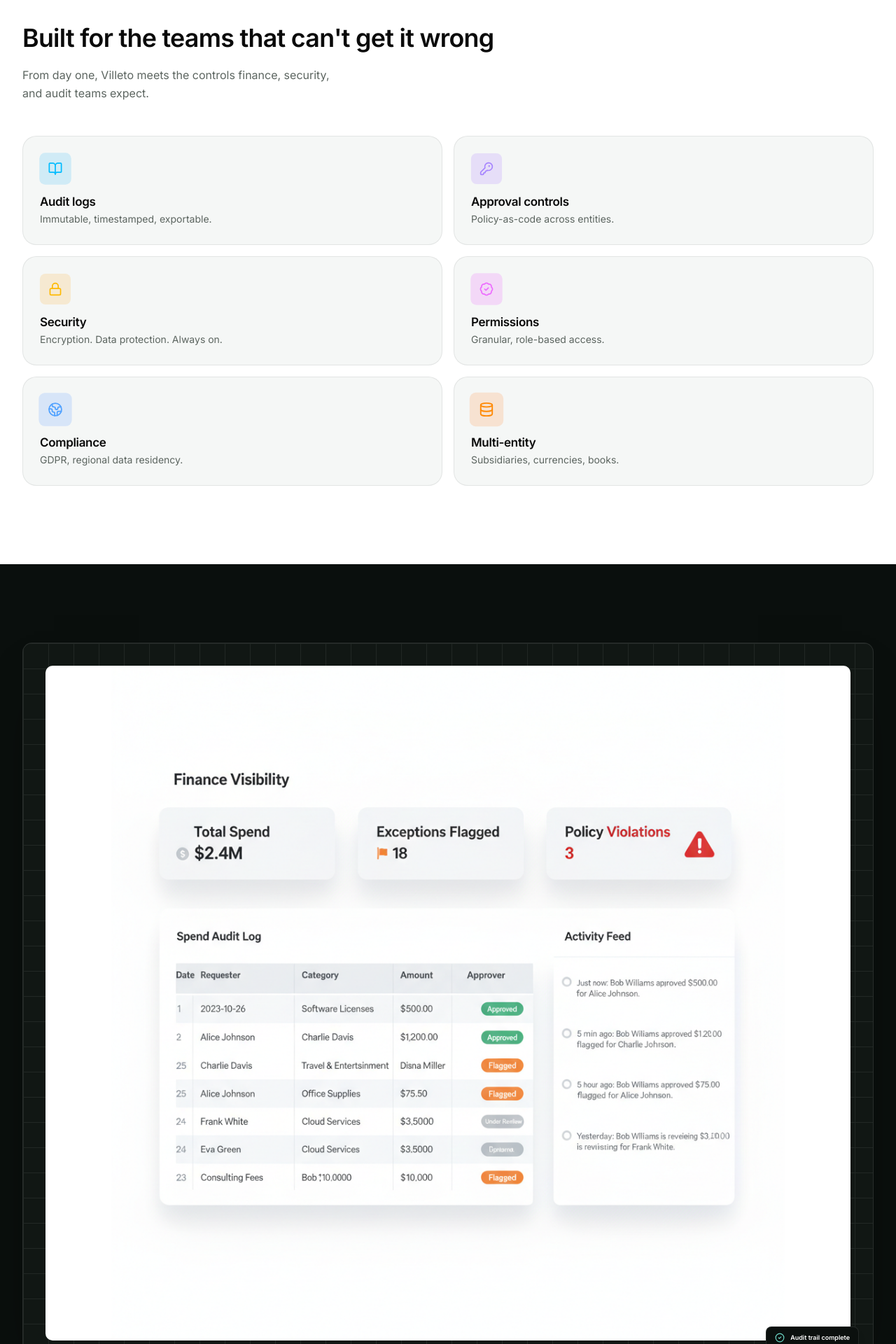
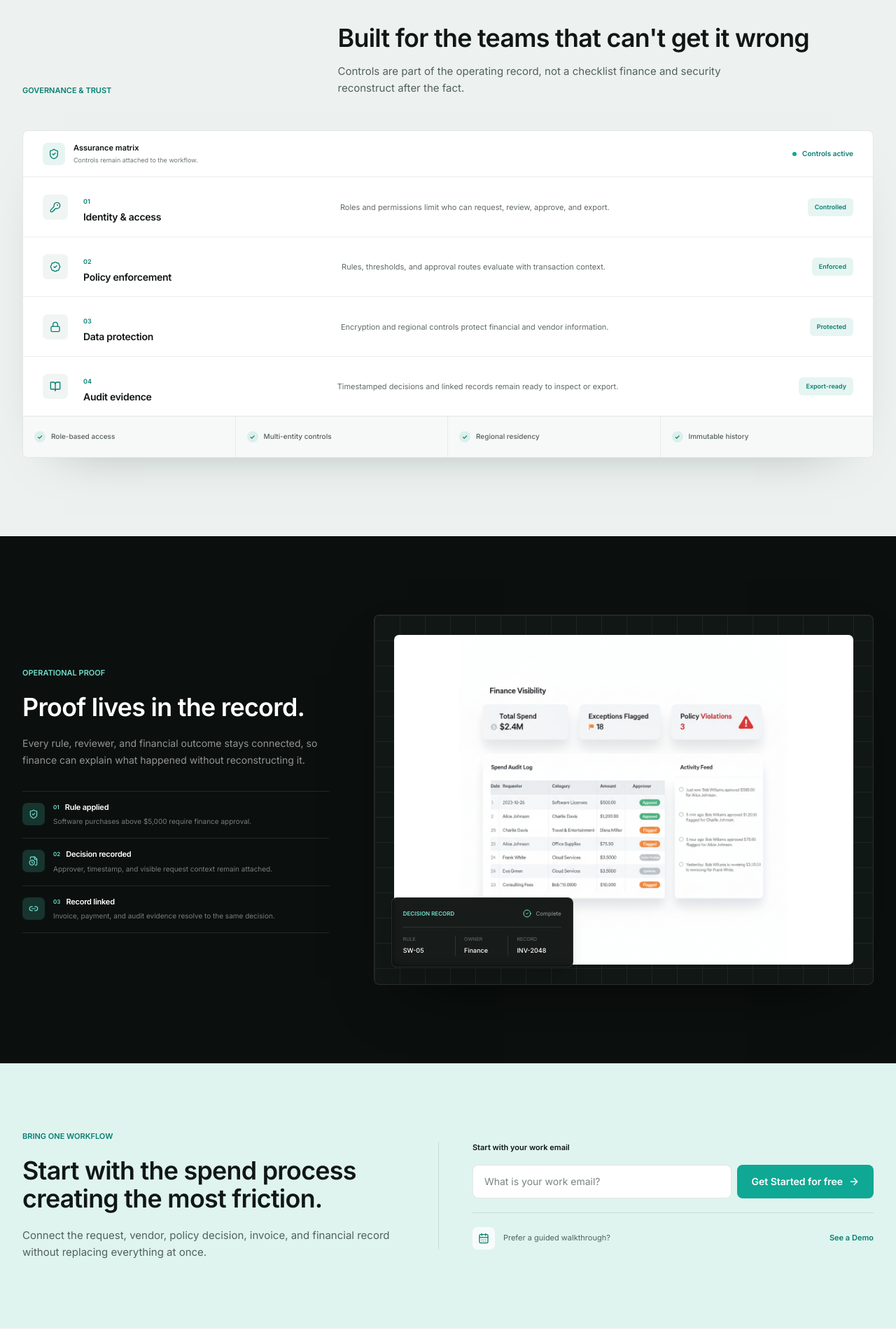
Before and after one commit to villetostream/villeto-web, a Next.js app: page / in a window 1280 px wide. Shown: the part 4460-6380 px from the top of the page at 70% size. Built offline with nearby package versions, Linux system fonts and the light colour scheme; no server answers.

Commit message:
feat: strengthen landing trust and conversion

```diff
--- a/components/layout/Footer.tsx
+++ b/components/layout/Footer.tsx
@@ -11,8 +11,9 @@ export function Footer() {
     <footer className="bg-[var(--bg-canvas)] text-[var(--text-primary)] border-t border-[var(--border-hairline)]">
       <Container className="grid grid-cols-1 gap-12 py-16 sm:py-20 md:grid-cols-[1.2fr_1fr_1fr_1fr]">
         <div className="flex flex-col gap-6">
-          <Link href="/" className="relative flex overflow-hidden w-[160px] h-[52px] -ml-2 transition-transform duration-300 hover:scale-[1.02]">
-            <Image src="/images/villeto-logo.png" alt={footer.brand} fill sizes="120px" className="object-contain scale-[2.2] object-center" />
+          <Link href="/" className="flex items-center gap-2.5 rounded-[6px] focus-visible:outline-2 focus-visible:outline-offset-4 focus-visible:outline-[var(--accent)]">
+            <Image src="/images/villeto-v.png" alt="" width={28} height={31} className="h-[31px] w-[28px]" />
+            <span className="text-[19px] font-semibold text-[var(--text-primary)]">{footer.brand}</span>
           </Link>
           <p className="max-w-[320px] text-[15px] leading-relaxed opacity-70">{footer.tagline}</p>
           <div className="flex items-center gap-4">
--- a/components/sections/FinalCta.tsx
+++ b/components/sections/FinalCta.tsx
@@ -1,7 +1,7 @@
 "use client";
+
 import { useState } from "react";
-import Image from "next/image";
-import { Loader2 } from "lucide-react";
+import { ArrowRight, CalendarDays, Loader2 } from "lucide-react";
 import { Container } from "@/components/ui/Container";
 import { Reveal } from "@/components/ui/Reveal";
 import { finalCta } from "@/lib/content/trust";
@@ -11,54 +11,43 @@ export function FinalCta() {
   const { handleSubmit, loading, error } = useEmailOnboarding();
   const [email, setEmail] = useState("");
 
-  const onSubmit = (e: React.FormEvent) => {
-    e.preventDefault();
+  const onSubmit = (event: React.FormEvent) => {
+    event.preventDefault();
     handleSubmit(email);
   };
 
   return (
-    <section id="get-started" className="section-tinted section-glow-top relative overflow-hidden py-24 sm:py-28">
-      <Image
-        src="/images/cta-background-texture.png"
-        alt=""
-        fill
-        className="pointer-events-none object-cover opacity-[0.12] mix-blend-overlay"
-      />
-      <Container className="relative flex flex-col items-center gap-8 text-center">
-        <Reveal className="flex flex-col items-center gap-4">
-          <h2 className="max-w-[820px] text-[length:var(--fs-h2)] font-semibold text-[var(--text-primary)]">
-            {finalCta.heading}
-          </h2>
-          <p className="max-w-[600px] text-[17px] leading-relaxed text-[var(--text-secondary)] sm:text-[19px]">
-            {finalCta.subhead}
-          </p>
+    <section id="get-started" className="bg-[#dff4ef] py-20 text-[#111714] sm:py-24">
+      <Container className="grid gap-10 md:grid-cols-[0.92fr_1.08fr] md:items-center md:gap-16">
+        <Reveal>
+          <p className="text-[11px] font-semibold uppercase text-[#087f70]">{finalCta.eyebrow}</p>
+          <h2 className="mt-5 max-w-[620px] text-[length:var(--fs-h2)] font-semibold leading-[1.08]">{finalCta.heading}</h2>
+          <p className="mt-5 max-w-[540px] text-[15px] leading-6 text-[#53605a]">{finalCta.subhead}</p>
         </Reveal>
-        <Reveal delay={0.1}>
-          <form
-            className="flex w-full max-w-[520px] items-center gap-1 rounded-[var(--radius-sm)] border border-[var(--border-hairline)] bg-[var(--bg-canvas)] p-1.5 pl-5 relative"
-            onSubmit={onSubmit}
-          >
-            <label htmlFor="cta-email" className="sr-only">
-              {finalCta.emailPlaceholder}
-            </label>
+
+        <Reveal delay={0.08} className="border-l border-[#0a0f0d]/10 md:pl-12">
+          <p className="text-[11px] font-semibold">Start with your work email</p>
+          <form className="relative mt-4 flex flex-col gap-2 sm:flex-row" onSubmit={onSubmit}>
+            <label htmlFor="cta-email" className="sr-only">{finalCta.emailPlaceholder}</label>
             <input
               id="cta-email"
               type="email"
               value={email}
-              onChange={(e) => setEmail(e.target.value)}
+              onChange={(event) => setEmail(event.target.value)}
               placeholder={finalCta.emailPlaceholder}
               disabled={loading}
-              className="min-h-[40px] w-full min-w-0 flex-1 bg-transparent text-[14.5px] text-[var(--text-primary)] placeholder:text-[var(--text-secondary)] border-none focus:outline-none focus:ring-0 focus:border-transparent focus-visible:outline-none disabled:opacity-50"
+              className="min-h-[48px] min-w-0 flex-1 rounded-[8px] border border-black/10 bg-white px-4 text-[14px] text-[#111714] placeholder:text-[#7a8580] focus:border-[#0ea894] focus:outline-none disabled:opacity-50"
             />
-            <button
-              type="submit"
-              disabled={loading}
-              className="flex min-h-[44px] shrink-0 items-center justify-center gap-2 whitespace-nowrap rounded-[var(--radius-sm)] bg-[var(--accent)] px-5 text-[14.5px] font-semibold text-[var(--accent-contrast)] transition-transform hover:translate-y-[-1px] disabled:opacity-50 disabled:pointer-events-none"
-            >
-              {loading ? <Loader2 className="size-4 animate-spin" /> : finalCta.cta.label}
+            <button type="submit" disabled={loading} className="flex min-h-[48px] shrink-0 items-center justify-center gap-2 rounded-[8px] bg-[#0ea894] px-5 text-[14px] font-semibold text-white transition-colors hover:bg-[#0b907f] disabled:pointer-events-none disabled:opacity-50">
+              {loading ? <Loader2 className="size-4 animate-spin" /> : finalCta.cta.label}<ArrowRight className="size-4" />
             </button>
-            {error && <span className="absolute -bottom-6 left-0 text-[13px] text-red-500">{error}</span>}
+            {error && <span className="absolute -bottom-6 left-0 text-[12px] text-red-600">{error}</span>}
           </form>
+
+          <div className="mt-5 flex items-center gap-3 border-t border-[#0a0f0d]/10 pt-5">
+            <span className="flex size-8 items-center justify-center rounded-[7px] bg-white/75 text-[#087f70]"><CalendarDays className="size-4" /></span>
+            <div className="flex flex-1 items-center justify-between gap-4"><p className="text-[11px] text-[#53605a]">Prefer a guided walkthrough?</p><a href={finalCta.demo.href} className="text-[11px] font-semibold text-[#087f70]">{finalCta.demo.label}</a></div>
+          </div>
         </Reveal>
       </Container>
     </section>
--- a/components/sections/TestimonialBand.tsx
+++ b/components/sections/TestimonialBand.tsx
@@ -4,43 +4,48 @@ import { Container } from "@/components/ui/Container";
 import { Reveal } from "@/components/ui/Reveal";
 
 const evidence = [
-  { icon: ShieldCheck, title: "The rule that applied", body: "Policy checks and exception reasons remain attached to the transaction." },
-  { icon: FileClock, title: "The people who decided", body: "Approvals are timestamped with the request context reviewers saw." },
-  { icon: Link2, title: "The financial record that followed", body: "Receipt, invoice, payment, and audit history resolve in one place." },
+  { icon: ShieldCheck, title: "Rule applied", body: "Software purchases above $5,000 require finance approval." },
+  { icon: FileClock, title: "Decision recorded", body: "Approver, timestamp, and visible request context remain attached." },
+  { icon: Link2, title: "Record linked", body: "Invoice, payment, and audit evidence resolve to the same decision." },
 ] as const;
 
 export function TestimonialBand() {
   return (
-    <section className="overflow-hidden bg-[var(--ink)] py-20 text-[var(--ink-foreground)] sm:py-28">
-      <Container className="grid items-center gap-12 lg:grid-cols-[1.12fr_0.88fr] lg:gap-16">
+    <section className="overflow-hidden bg-[#0b100e] py-20 text-white sm:py-28">
+      <Container className="grid items-center gap-12 md:grid-cols-[0.76fr_1.24fr] md:gap-16">
         <Reveal>
-          <div className="relative aspect-[1.18/1] overflow-hidden rounded-[14px] border border-white/10 bg-[#111714] shadow-[0_35px_80px_-45px_rgba(0,0,0,0.9)]">
-            <div className="absolute inset-0 opacity-[0.07]" style={{ backgroundImage: "linear-gradient(#fff 1px, transparent 1px), linear-gradient(90deg, #fff 1px, transparent 1px)", backgroundSize: "36px 36px" }} />
-            <div className="absolute inset-5 overflow-hidden rounded-[10px] border border-white/10 bg-white sm:inset-8">
-              <Image src="/images/finance-visibility-dashboard.png" alt="Villeto audit and finance visibility workspace" fill sizes="(max-width: 1024px) 92vw, 55vw" className="object-contain" />
-            </div>
-            <div className="absolute bottom-3 right-3 flex items-center gap-2 rounded-[8px] border border-white/10 bg-[#0b100e] px-3 py-2 shadow-lg sm:bottom-5 sm:right-5">
-              <CheckCircle2 className="size-3.5 text-[#6edbca]" />
-              <span className="text-[9px] font-semibold text-white">Audit trail complete</span>
-            </div>
+          <p className="text-[11px] font-semibold uppercase text-[#72dece]">Operational proof</p>
+          <h2 className="mt-5 max-w-[480px] text-[length:var(--fs-h2)] font-semibold leading-[1.08]">Proof lives in the record.</h2>
+          <p className="mt-5 max-w-[460px] text-[14px] leading-6 text-white/55">Every rule, reviewer, and financial outcome stays connected, so finance can explain what happened without reconstructing it.</p>
+
+          <div className="mt-8 divide-y divide-white/10 border-y border-white/10">
+            {evidence.map((item, index) => {
+              const Icon = item.icon;
+              return (
+                <div key={item.title} className="grid grid-cols-[32px_1fr] gap-3 py-4">
+                  <span className="flex size-8 items-center justify-center rounded-[7px] bg-[#17342e] text-[#72dece]"><Icon className="size-3.5" /></span>
+                  <div><div className="flex items-center gap-2"><span className="text-[8px] font-semibold text-[#72dece]">0{index + 1}</span><h3 className="text-[11px] font-semibold">{item.title}</h3></div><p className="mt-1.5 text-[10px] leading-4 text-white/45">{item.body}</p></div>
+                </div>
+              );
+            })}
           </div>
         </Reveal>
 
         <Reveal delay={0.08}>
-          <p className="text-[11px] font-semibold uppercase text-[#6edbca]">Operational proof</p>
-          <h2 className="mt-5 max-w-[520px] text-[length:var(--fs-h2)] font-semibold leading-[1.08]">Every decision leaves a record.</h2>
-          <p className="mt-5 max-w-[500px] text-[15px] leading-7 text-white/58">Finance should not need a testimonial to understand what happened. Villeto keeps the evidence inside the workflow.</p>
+          <div className="relative aspect-[1.35/1] overflow-hidden rounded-[8px] border border-white/10 bg-[#111714] shadow-[0_38px_90px_-48px_rgba(0,0,0,0.9)]">
+            <div className="absolute inset-0 opacity-[0.06]" style={{ backgroundImage: "linear-gradient(#fff 1px, transparent 1px), linear-gradient(90deg, #fff 1px, transparent 1px)", backgroundSize: "36px 36px" }} />
+            <div className="absolute inset-5 overflow-hidden rounded-[7px] border border-white/10 bg-white sm:inset-7">
+              <Image src="/images/finance-visibility-dashboard.png" alt="Villeto finance visibility and audit workspace" fill sizes="(max-width: 1024px) 92vw, 60vw" className="object-contain" />
+            </div>
 
-          <div className="mt-9 divide-y divide-white/10 border-y border-white/10">
-            {evidence.map((item) => {
-              const Icon = item.icon;
-              return (
-                <div key={item.title} className="flex gap-4 py-5">
-                  <span className="flex size-9 shrink-0 items-center justify-center rounded-[8px] bg-[#15352f] text-[#6edbca]"><Icon className="size-4" /></span>
-                  <div><h3 className="text-[12px] font-semibold">{item.title}</h3><p className="mt-1.5 text-[11px] leading-5 text-white/45">{item.body}</p></div>
-                </div>
-              );
-            })}
+            <div className="absolute bottom-4 left-4 w-[230px] rounded-[8px] border border-white/10 bg-[#0b100e]/95 p-4 shadow-xl backdrop-blur sm:bottom-6 sm:left-6 sm:w-[260px]">
+              <div className="flex items-center justify-between"><span className="text-[8px] font-semibold uppercase text-[#72dece]">Decision record</span><span className="flex items-center gap-1.5 text-[8px] text-white/55"><CheckCircle2 className="size-3 text-[#72dece]" />Complete</span></div>
+              <div className="mt-3 grid grid-cols-3 divide-x divide-white/10 border-t border-white/10 pt-3">
+                <div><p className="text-[7px] uppercase text-white/35">Rule</p><p className="mt-1 text-[9px] font-medium">SW-05</p></div>
+                <div className="pl-3"><p className="text-[7px] uppercase text-white/35">Owner</p><p className="mt-1 text-[9px] font-medium">Finance</p></div>
+                <div className="pl-3"><p className="text-[7px] uppercase text-white/35">Record</p><p className="mt-1 text-[9px] font-medium">INV-2048</p></div>
+              </div>
+            </div>
           </div>
         </Reveal>
       </Container>
--- a/components/sections/TrustGrid.tsx
+++ b/components/sections/TrustGrid.tsx
@@ -1,61 +1,60 @@
 "use client";
 
-import Image from "next/image";
-import { BookOpen, KeyRound, Lock, BadgeCheck, Globe2, Database } from "lucide-react";
-import { motion } from "framer-motion";
+import { BadgeCheck, BookOpen, KeyRound, Lock, ShieldCheck } from "lucide-react";
 import { Container } from "@/components/ui/Container";
 import { Reveal } from "@/components/ui/Reveal";
-import { trustSection, trustItems } from "@/lib/content/trust";
+import { trustItems, trustSection, trustSignals } from "@/lib/content/trust";
 
-const icons = { book: BookOpen, key: KeyRound, lock: Lock, "badge-check": BadgeCheck, globe: Globe2, database: Database };
-const iconColors: Record<string, string> = {
-  book: "bg-sky-500/15 text-sky-400",
-  key: "bg-violet-500/15 text-violet-400",
-  lock: "bg-amber-500/15 text-amber-400",
-  "badge-check": "bg-fuchsia-500/15 text-fuchsia-400",
-  globe: "bg-blue-500/15 text-blue-400",
-  database: "bg-orange-500/15 text-orange-400",
-};
+const icons = { book: BookOpen, key: KeyRound, lock: Lock, "badge-check": BadgeCheck };
 
 export function TrustGrid() {
   return (
-    <section className="bg-[var(--bg-canvas)] py-20 text-[var(--text-primary)] sm:py-28">
-      <Container className="grid grid-cols-1 gap-12 lg:grid-cols-[0.9fr_1.1fr] lg:gap-16">
-        <Reveal className="flex flex-col justify-between">
+    <section id="trust" className="bg-[#edf2f0] py-20 text-[#111714] sm:py-28">
+      <Container>
+        <Reveal className="grid gap-5 md:grid-cols-[0.72fr_1.28fr] md:items-end">
+          <p className="text-[11px] font-semibold uppercase text-[#087f70]">{trustSection.eyebrow}</p>
           <div>
-            <h2 className="text-[length:var(--fs-h2)] font-semibold leading-[1.1]">{trustSection.heading}</h2>
-            <p className="mt-5 max-w-[440px] text-[16px] leading-relaxed text-[var(--text-secondary)]">
-              {trustSection.subhead}
-            </p>
-          </div>
-          <div className="relative mt-12 hidden aspect-square w-full max-w-[380px] opacity-90 lg:block">
-            <Image src="/images/security-compliance-illustration.png" alt="" fill className="object-contain" />
+            <h2 className="max-w-[760px] text-[length:var(--fs-h2)] font-semibold leading-[1.08]">{trustSection.heading}</h2>
+            <p className="mt-4 max-w-[620px] text-[15px] leading-6 text-[#53605a]">{trustSection.subhead}</p>
           </div>
         </Reveal>
 
-        <div className="grid grid-cols-1 gap-4 sm:grid-cols-2">
-          {trustItems.map((item, i) => {
-            const Icon = icons[item.icon];
-            return (
-              <Reveal key={item.id} delay={i * 0.04}>
-                <div className="flex h-full flex-col gap-4 rounded-[var(--radius-lg)] border border-[var(--border-hairline)] bg-[var(--bg-surface)] p-6">
-                  <motion.span
-                    className={`flex size-11 items-center justify-center rounded-[var(--radius-sm)] ${iconColors[item.icon]}`}
-                    animate={{ scale: [1, 1.1, 1] }}
-                    transition={{ duration: 3, repeat: Infinity, delay: i * 0.4, ease: "easeInOut" }}
-                  >
-                    <Icon className="size-5" strokeWidth={2} />
-                  </motion.span>
-                  <div>
-                    <h3 className="text-[17px] font-semibold">{item.title}</h3>
-                    <p className="mt-1 text-[14px] leading-relaxed text-[var(--text-secondary)]">{item.body}</p>
-                  </div>
+        <Reveal className="mt-12 overflow-hidden rounded-[8px] border border-black/[0.1] bg-white shadow-[0_28px_75px_-58px_rgba(5,20,15,0.5)]">
+          <div className="flex flex-col gap-3 border-b border-black/[0.08] px-5 py-4 sm:flex-row sm:items-center sm:justify-between sm:px-7">
+            <div className="flex items-center gap-3">
+              <span className="flex size-8 items-center justify-center rounded-[7px] bg-[#e6f5f2] text-[#087f70]"><ShieldCheck className="size-4" /></span>
+              <div><p className="text-[11px] font-semibold">Assurance matrix</p><p className="mt-0.5 text-[9px] text-[#6b7671]">Controls remain attached to the workflow.</p></div>
+            </div>
+            <span className="flex items-center gap-2 text-[10px] font-semibold text-[#087f70]"><span className="size-1.5 rounded-full bg-[#0ea894]" />{trustSection.status}</span>
+          </div>
+
+          <div className="divide-y divide-black/[0.07]">
+            {trustItems.map((item, index) => {
+              const Icon = icons[item.icon];
+              return (
+                <div key={item.id} className="grid grid-cols-[36px_minmax(0,1fr)_auto] gap-x-3 gap-y-2 px-5 py-5 sm:grid-cols-[42px_0.7fr_1.3fr_auto] sm:items-center sm:gap-4 sm:px-7">
+                  <span className="row-span-2 flex size-9 items-center justify-center rounded-[7px] bg-[#f0f5f3] text-[#087f70] sm:row-span-1"><Icon className="size-4" /></span>
+                  <div><span className="text-[9px] font-semibold text-[#087f70]">0{index + 1}</span><h3 className="mt-1 text-[14px] font-semibold">{item.title}</h3></div>
+                  <p className="col-span-2 col-start-2 text-[11px] leading-5 text-[#5f6a65] sm:col-span-1 sm:col-start-auto">{item.body}</p>
+                  <span className="col-start-3 row-start-1 w-fit rounded-[6px] bg-[#e6f5f2] px-2.5 py-1.5 text-[9px] font-semibold text-[#087f70] sm:col-start-auto sm:row-start-auto">{item.status}</span>
                 </div>
-              </Reveal>
-            );
-          })}
-        </div>
+              );
+            })}
+          </div>
+
+          <div className="grid border-t border-black/[0.08] bg-[#f7f9f8] grid-cols-2 sm:grid-cols-4">
+            {trustSignals.map((signal) => (
+              <div key={signal} className="flex min-h-[58px] items-center gap-2 border-b border-r border-black/[0.06] px-4 text-[10px] font-medium text-[#53605a] last:border-r-0 sm:border-b-0">
+                <CheckMark />{signal}
+              </div>
+            ))}
+          </div>
+        </Reveal>
       </Container>
     </section>
   );
 }
+
+function CheckMark() {
+  return <span className="flex size-4 shrink-0 items-center justify-center rounded-full bg-[#dcefeb] text-[9px] font-bold text-[#087f70]">✓</span>;
+}
--- a/lib/content/trust.ts
+++ b/lib/content/trust.ts
@@ -1,23 +1,26 @@
 export const trustSection = {
+  eyebrow: "Governance & trust",
   heading: "Built for the teams that can't get it wrong",
-  subhead: "From day one, Villeto meets the controls finance, security, and audit teams expect.",
+  subhead: "Controls are part of the operating record, not a checklist finance and security reconstruct after the fact.",
+  status: "Controls active",
 };
 
 export type TrustItem = {
   id: string;
   title: string;
   body: string;
-  icon: "book" | "key" | "lock" | "badge-check" | "globe" | "database";
+  status: string;
+  icon: "book" | "key" | "lock" | "badge-check";
 };
 
 export const trustItems: TrustItem[] = [
-  { id: "audit-logs", title: "Audit logs", body: "Immutable, timestamped, exportable.", icon: "book" },
-  { id: "approval-controls", title: "Approval controls", body: "Policy-as-code across entities.", icon: "key" },
-  { id: "security", title: "Security", body: "Encryption. Data protection. Always on.", icon: "lock" },
-  { id: "permissions", title: "Permissions", body: "Granular, role-based access.", icon: "badge-check" },
-  { id: "compliance", title: "Compliance", body: "GDPR, regional data residency.", icon: "globe" },
-  { id: "multi-entity", title: "Multi-entity", body: "Subsidiaries, currencies, books.", icon: "database" },
+  { id: "access", title: "Identity & access", body: "Roles and permissions limit who can request, review, approve, and export.", status: "Controlled", icon: "key" },
+  { id: "policy", title: "Policy enforcement", body: "Rules, thresholds, and approval routes evaluate with transaction context.", status: "Enforced", icon: "badge-check" },
+  { id: "data", title: "Data protection", body: "Encryption and regional controls protect financial and vendor information.", status: "Protected", icon: "lock" },
+  { id: "audit", title: "Audit evidence", body: "Timestamped decisions and linked records remain ready to inspect or export.", status: "Export-ready", icon: "book" },
 ];
+
+export const trustSignals = ["Role-based access", "Multi-entity controls", "Regional residency", "Immutable history"];
 
 export const testimonialBand = {
   video: {
@@ -27,8 +30,10 @@ export const testimonialBand = {
 };
 
 export const finalCta = {
-  heading: "Stop managing procurement across\u00A010 different tools.",
-  subhead: "Bring requests, approvals, vendors, invoices, and payments into one intelligent workflow.",
+  eyebrow: "Bring one workflow",
+  heading: "Start with the spend process creating the most friction.",
+  subhead: "Connect the request, vendor, policy decision, invoice, and financial record without replacing everything at once.",
   emailPlaceholder: "What is your work email?",
   cta: { label: "Get Started for free", href: "#get-started" },
+  demo: { label: "See a Demo", href: "mailto:Contact@villeto.com?subject=Villeto%20demo%20request" },
 };
```
